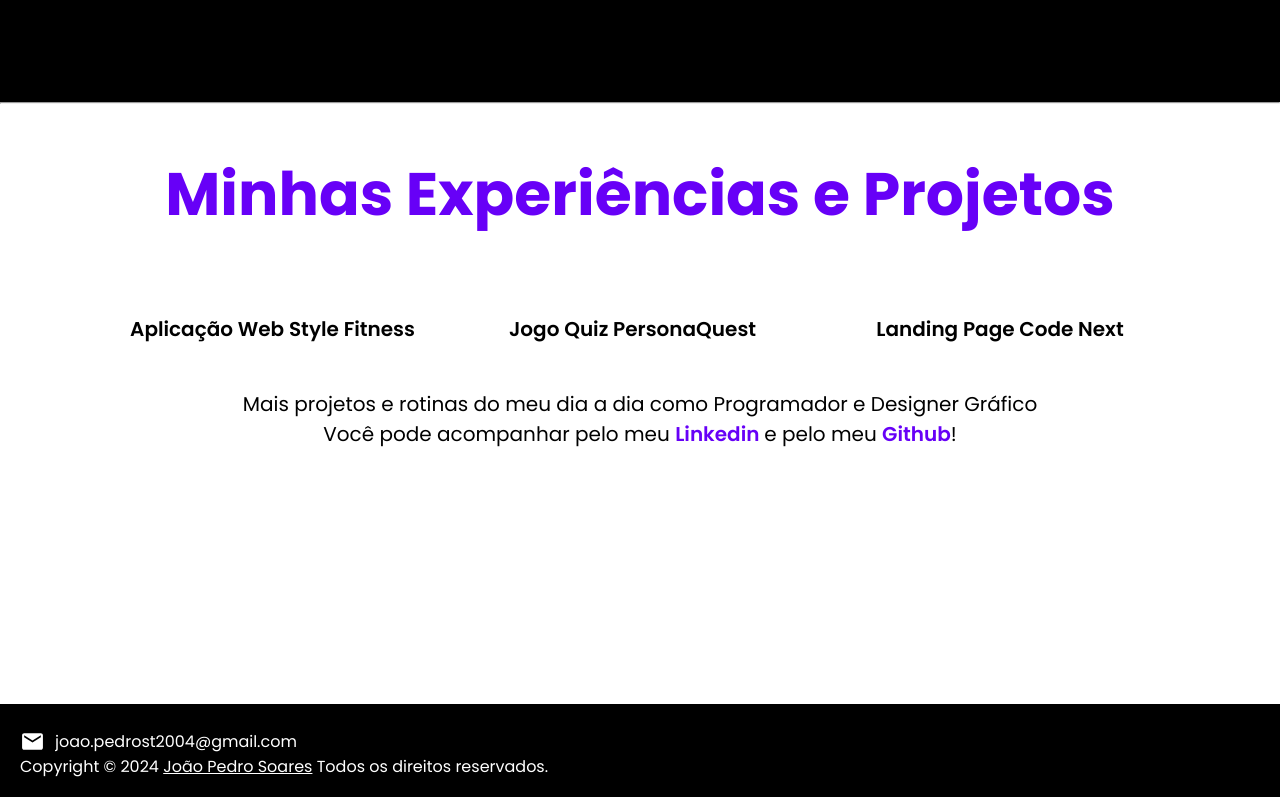
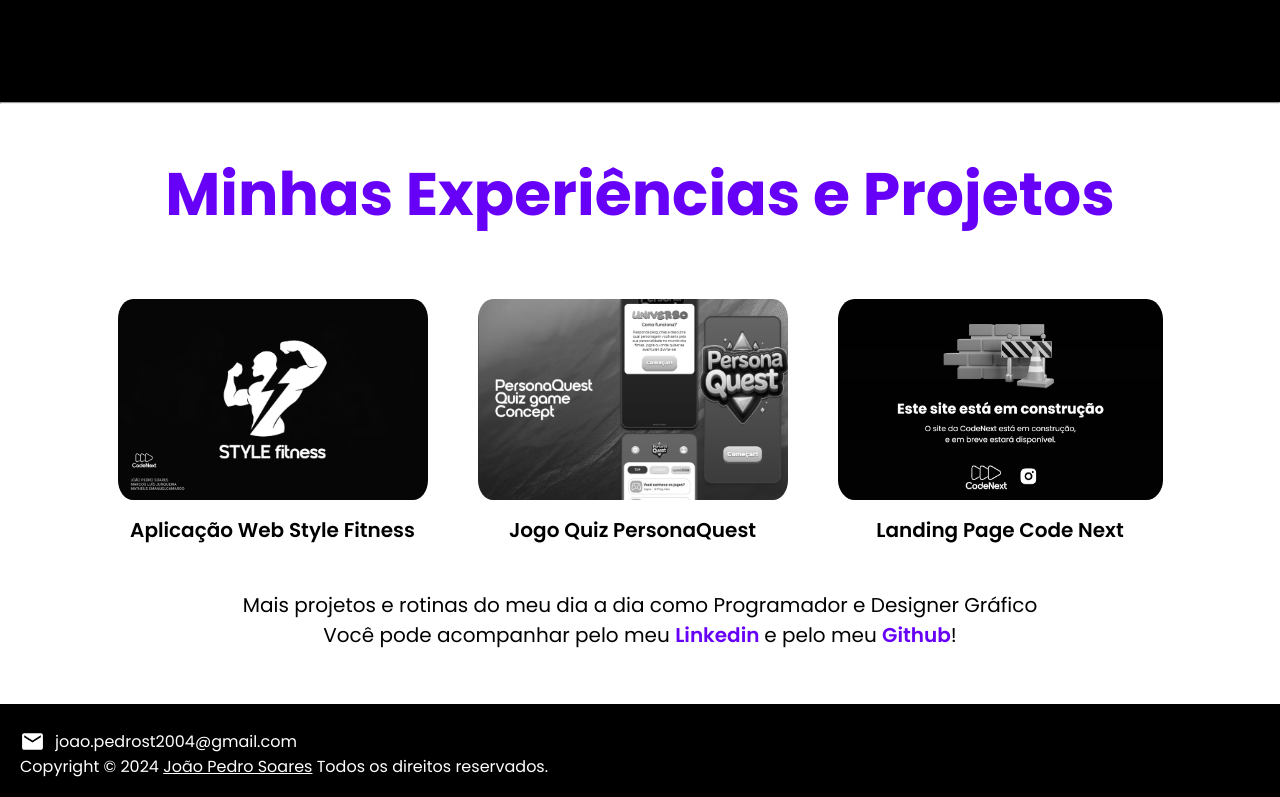
Before and after one commit to joaostorres2024/MeuPortifolio, a plain HTML site: page index.html in a window 1280 px wide. Shown: the part 1722-2519 px from the top of the page. Drawn offline with Linux system fonts and the light colour scheme.

Commit message:
Projeto FInalizado

```diff
--- a/index.html
+++ b/index.html
@@ -37,7 +37,7 @@
             </p>
             <a href="https://wa.me/5561981598038?text=Ol%C3%A1!%20Vim%20pelo%20seu%20Portf%C3%B3lio,%20podemos%20conversar?" target="_blank"><button id="btn">Contato</button></a>
           </div>
-          <img class="photo" src="/img/IMAGEM EU.jpg" alt="" />
+          <img class="photo" src="IMAGEM EU.jpg" alt="" />
         </div>
       </section>
       <hr />
@@ -95,9 +95,9 @@
           <h1 id="exp_text">Minhas Experiências e Projetos</h1>
           <div class="exp_space">
             <ul class="exp_ul">
-              <a href="https://www.figma.com/design/jQnm2PBrHU5acbGCWJtYXQ/STYLEfitness-Prototype?node-id=1-3&t=DNrm6R5V7Vxvau5L-1" target="_blank"><li class="exp_li"><img class="exp_img" src="/img/STYLEfitness Prototype1.jpg" alt=""/>Aplicação Web Style Fitness</li></a>
-              <a href="https://www.figma.com/design/OghUb57z7ketPKNIxk8Jp4/PersonaQuest-Prototype?node-id=107-78&t=o3cjZ4oYrcn5sQkJ-1" target="_blank"><li class="exp_li"><img class="exp_img" src="/img/PersonaQuest Prototype2.jpg" alt=""/>Jogo Quiz PersonaQuest</li></a>
-              <a href="https://codenextoficial.vercel.app/?fbclid=PAZXh0bgNhZW0CMTEAAabXsAJDL61UkWs-9T_5sV6YhNOomJ1HA8TSxdlxcs_Iozyu1jo-yeLAN00_aem_kYBTnBvpcu2OJUGQG3SDnw" target="_blank"><li class="exp_li"><img id="codenext" class="exp_img" src="/img/CodeNext LandPage.jpg"alt=""/>Landing Page Code Next</li></a>
+              <a href="https://www.figma.com/design/jQnm2PBrHU5acbGCWJtYXQ/STYLEfitness-Prototype?node-id=1-3&t=DNrm6R5V7Vxvau5L-1" target="_blank"><li class="exp_li"><img class="exp_img" src="STYLEfitness Prototype1.jpg" alt=""/>Aplicação Web Style Fitness</li></a>
+              <a href="https://www.figma.com/design/OghUb57z7ketPKNIxk8Jp4/PersonaQuest-Prototype?node-id=107-78&t=o3cjZ4oYrcn5sQkJ-1" target="_blank"><li class="exp_li"><img class="exp_img" src="PersonaQuest Prototype2.jpg" alt=""/>Jogo Quiz PersonaQuest</li></a>
+              <a href="https://codenextoficial.vercel.app/?fbclid=PAZXh0bgNhZW0CMTEAAabXsAJDL61UkWs-9T_5sV6YhNOomJ1HA8TSxdlxcs_Iozyu1jo-yeLAN00_aem_kYBTnBvpcu2OJUGQG3SDnw" target="_blank"><li class="exp_li"><img id="codenext" class="exp_img" src="CodeNext LandPage.jpg"alt=""/>Landing Page Code Next</li></a>
             </ul>
           </div>
           <p class="p_projects">Mais projetos e rotinas do meu dia a dia como Programador e Designer Gráfico <br />Você pode acompanhar pelo meu <span class="link"><a href="https://www.linkedin.com/in/jo%C3%A3o-pedro-soares-torres-101a532b4/" target="_blank">Linkedin </a></span>e pelo meu <span class="link"><a href="https://github.com/joaostorres2024" target="_blank">Github</a></span>!</p>
```
